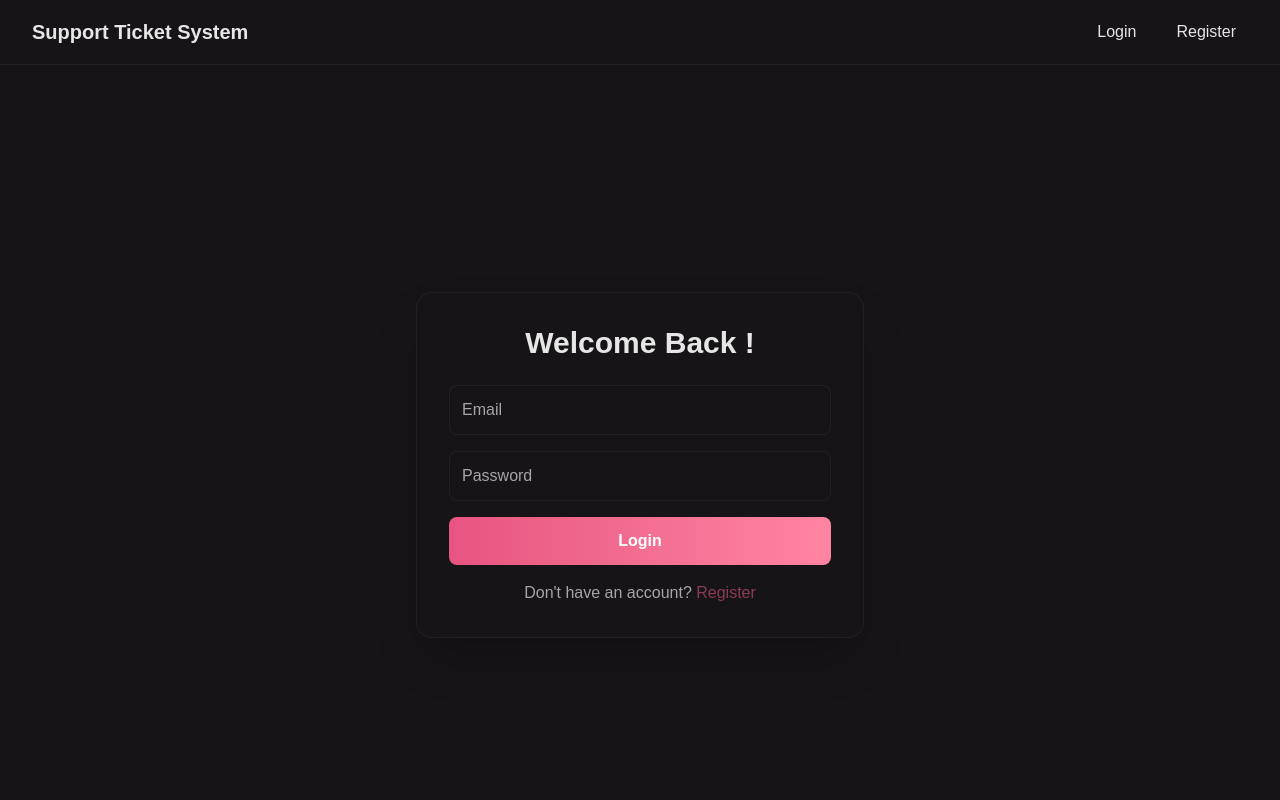
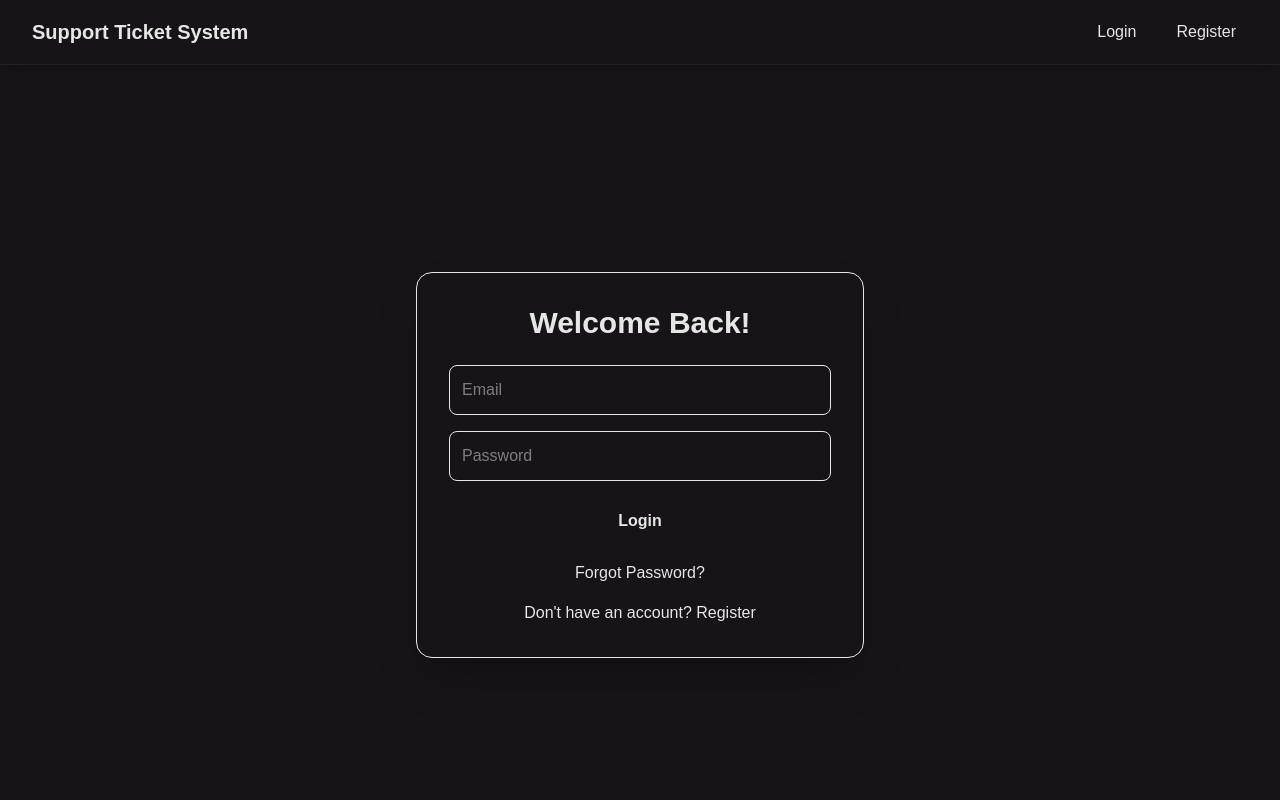
Before and after one commit to Dula21/frontend-support-system, a Next.js app: page /login in a window 1280 px wide. Shown: the top 800 px of the page. Built offline with nearby package versions, Linux system fonts and the light colour scheme.

Commit message:
fix navigation and modified login form

```diff
--- a/app/login/page.tsx
+++ b/app/login/page.tsx
@@ -2,6 +2,7 @@
 
 import { useState, useContext } from 'react';
 import { useRouter } from 'next/navigation';
+import Link from 'next/link';
 import api from './../lib/api';
 import { AuthContext } from './../components/Auth/AuthContext';
 
@@ -29,10 +30,10 @@ export default function Login() {
   };
 
   return (
-    <div className="min-h-screen flex items-center justify-center bg-(--bg-main) p-4 reveal visible">
-      <div className="bg-(--bg-main) border border-(--border-soft) rounded-2xl shadow-2xl p-8 w-full max-w-md">
-        <h2 className="text-3xl font-bold text-center mb-6 text-(--text-main)">
-          Welcome Back !
+    <div className="min-h-screen flex items-center justify-center bg-bg-main p-4 reveal visible">
+      <div className="bg-bg-main border border-border-soft rounded-2xl shadow-2xl p-8 w-full max-w-md">
+        <h2 className="text-3xl font-bold text-center mb-6 text-text-main">
+          Welcome Back!
         </h2>
 
         <form onSubmit={handleSubmit} className="space-y-4">
@@ -42,7 +43,7 @@ export default function Login() {
             value={email}
             onChange={(e) => setEmail(e.target.value)}
             required
-            className="w-full p-3 bg-(--bg-main) border border-(--border-soft) rounded-lg text-(--text-main) placeholder:text-(--text-muted) focus:outline-none focus:ring-2 focus:ring-(--accent-main) transition"
+            className="w-full p-3 bg-bg-main border border-border-soft rounded-lg text-text-main placeholder-text-muted focus:outline-none focus:ring-2 focus:ring-accent-main transition"
           />
           <input
             type="password"
@@ -50,27 +51,31 @@ export default function Login() {
             value={password}
             onChange={(e) => setPassword(e.target.value)}
             required
-            className="w-full p-3 bg-(--bg-main) border border-(--border-soft) rounded-lg text-(--text-main) placeholder:text-(--text-muted) focus:outline-none focus:ring-2 focus:ring-(--accent-main) transition"
+            className="w-full p-3 bg-bg-main border border-border-soft rounded-lg text-text-main placeholder-text-muted focus:outline-none focus:ring-2 focus:ring-accent-main transition"
           />
 
           <button
             type="submit"
             disabled={loading}
-            className="w-full p-3 bg-linear-to-r from-[#E75480] to-[#FF85A2] text-white rounded-lg font-semibold hover:shadow-lg transform hover:scale-105 transition disabled:opacity-50"
+            className="w-full p-3 bg-accent-main text-text-main rounded-lg font-semibold hover:shadow-lg hover:scale-105 transition disabled:opacity-50"
           >
             {loading ? <span className="animate-blink">Logging in...</span> : 'Login'}
           </button>
 
-          {error && (
-            <p className="text-red-400 text-center mt-2">{error}</p>
-          )}
+          {error && <p className="text-red-400 text-center mt-2">{error}</p>}
         </form>
 
-        <p className="text-center text-(--text-muted) mt-4">
+        <div className="text-center mt-4">
+          <Link href="/forgot-password" className="text-accent-main hover:underline">
+            Forgot Password?
+          </Link>
+        </div>
+
+        <p className="text-center text-text-muted mt-4">
           Don't have an account?{' '}
-          <a href="/register" className="text-(--accent-main) hover:underline">
+          <Link href="/register" className="text-accent-main hover:underline">
             Register
-          </a>
+          </Link>
         </p>
       </div>
     </div>
```
